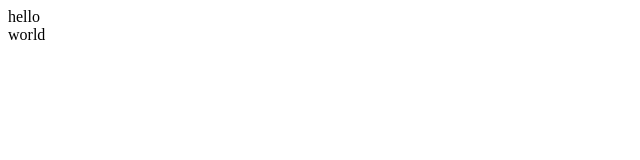
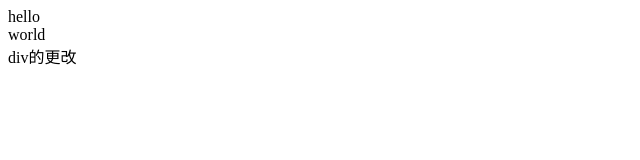
Before and after one commit to Mr-Wangyl/test2018-06-03, a plain HTML site: page index.html in a window 1280 px wide. Shown: the whole page, without its empty margins (0-640 px from the left). Drawn offline with Linux system fonts and the light colour scheme.

Commit message:
div的分支

```diff
--- a/index.html
+++ b/index.html
@@ -6,5 +6,6 @@
 <body>
 	<div>hello</div>
 	<div>world</div>
+	<div class="div">div的更改</div>
 </body>
 </html>
```
